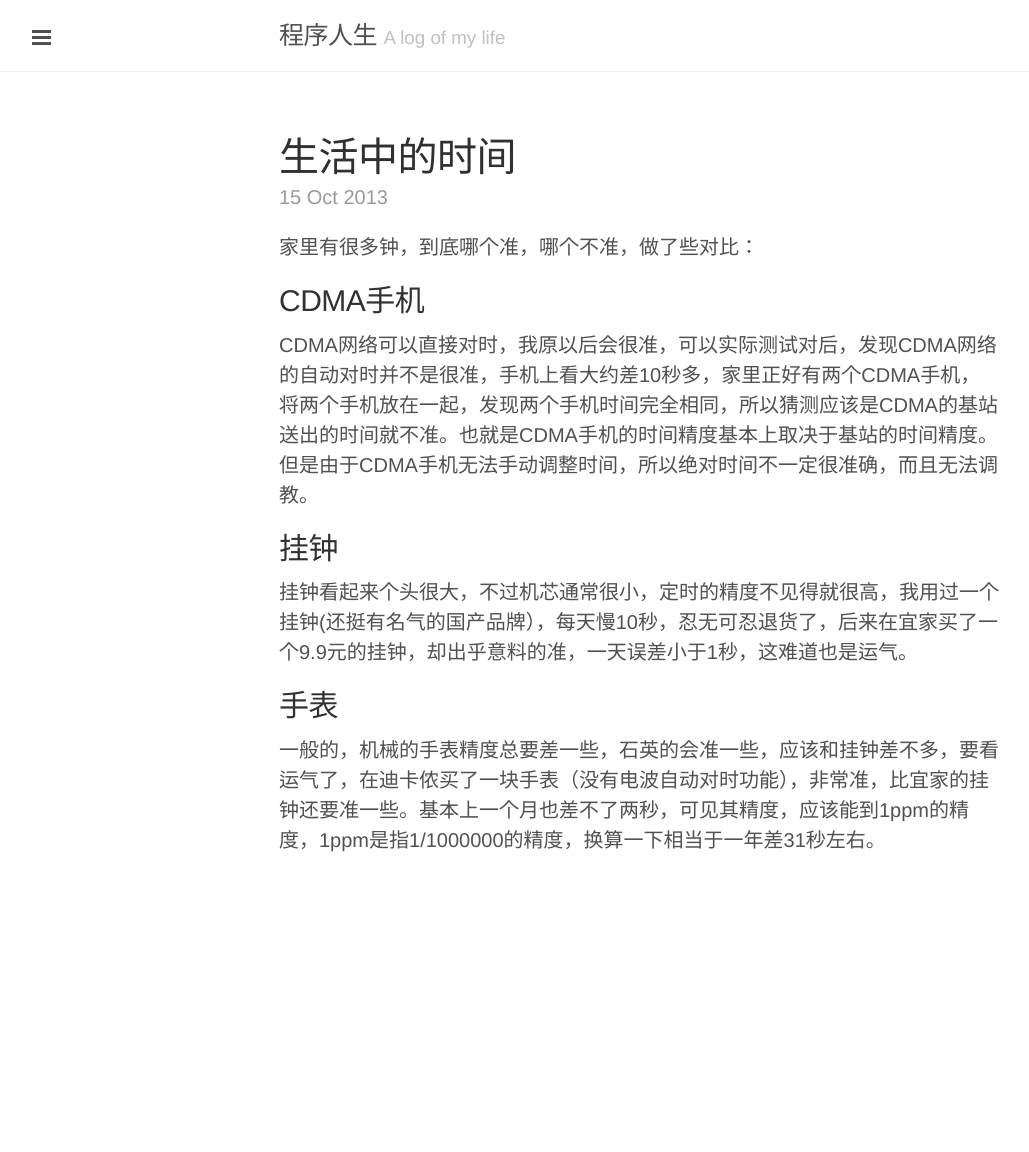
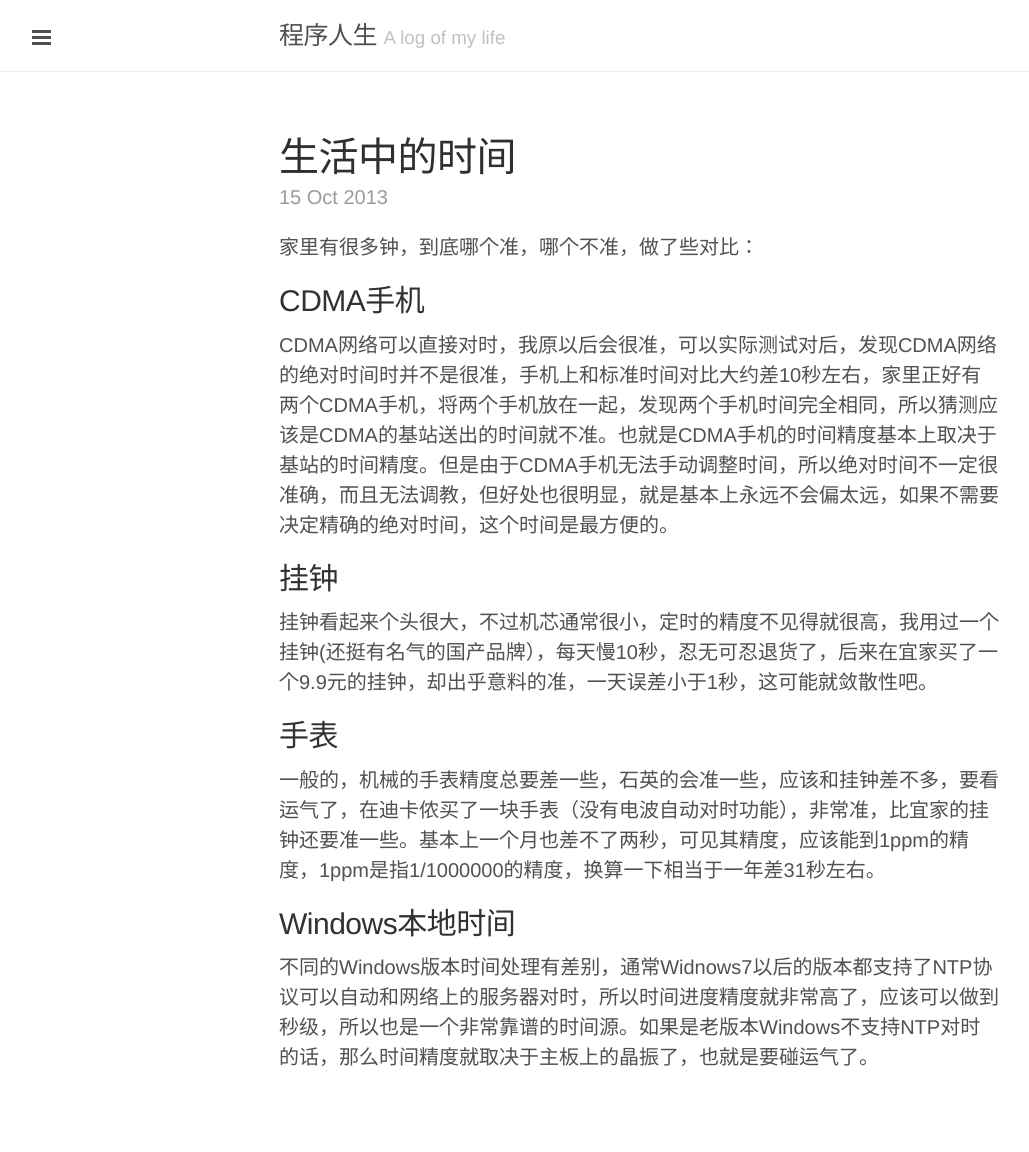
Before and after one commit to liuzhongshu/liuzhongshu.github.io, a Jekyll site: the page built from _posts/2013-10-15-time.markdown, in a window 1280 px wide. Shown: the whole page, without its empty margins (1-1030 px from the left). Built offline with Jekyll 4.4.1, drawn with Linux system fonts in a browser that asks for light colours; comment, search, counter and statistics services are not loaded; before the commit the page ends 935 px from its top, so only the background shows below that.

Commit message:
Post update: 生活中的时间

```diff
--- a/_posts/2013-10-15-time.markdown
+++ b/_posts/2013-10-15-time.markdown
@@ -7,12 +7,16 @@ layout: post
 
 ## CDMA手机
 
-CDMA网络可以直接对时，我原以后会很准，可以实际测试对后，发现CDMA网络的自动对时并不是很准，手机上看大约差10秒多，家里正好有两个CDMA手机，将两个手机放在一起，发现两个手机时间完全相同，所以猜测应该是CDMA的基站送出的时间就不准。也就是CDMA手机的时间精度基本上取决于基站的时间精度。但是由于CDMA手机无法手动调整时间，所以绝对时间不一定很准确，而且无法调教。
+CDMA网络可以直接对时，我原以后会很准，可以实际测试对后，发现CDMA网络的绝对时间时并不是很准，手机上和标准时间对比大约差10秒左右，家里正好有两个CDMA手机，将两个手机放在一起，发现两个手机时间完全相同，所以猜测应该是CDMA的基站送出的时间就不准。也就是CDMA手机的时间精度基本上取决于基站的时间精度。但是由于CDMA手机无法手动调整时间，所以绝对时间不一定很准确，而且无法调教，但好处也很明显，就是基本上永远不会偏太远，如果不需要决定精确的绝对时间，这个时间是最方便的。
 
 ## 挂钟
 
-挂钟看起来个头很大，不过机芯通常很小，定时的精度不见得就很高，我用过一个挂钟(还挺有名气的国产品牌），每天慢10秒，忍无可忍退货了，后来在宜家买了一个9.9元的挂钟，却出乎意料的准，一天误差小于1秒，这难道也是运气。
+挂钟看起来个头很大，不过机芯通常很小，定时的精度不见得就很高，我用过一个挂钟(还挺有名气的国产品牌），每天慢10秒，忍无可忍退货了，后来在宜家买了一个9.9元的挂钟，却出乎意料的准，一天误差小于1秒，这可能就敛散性吧。
 
 ## 手表
 
 一般的，机械的手表精度总要差一些，石英的会准一些，应该和挂钟差不多，要看运气了，在迪卡侬买了一块手表（没有电波自动对时功能），非常准，比宜家的挂钟还要准一些。基本上一个月也差不了两秒，可见其精度，应该能到1ppm的精度，1ppm是指1/1000000的精度，换算一下相当于一年差31秒左右。
+
+## Windows本地时间
+
+不同的Windows版本时间处理有差别，通常Widnows7以后的版本都支持了NTP协议可以自动和网络上的服务器对时，所以时间进度精度就非常高了，应该可以做到秒级，所以也是一个非常靠谱的时间源。如果是老版本Windows不支持NTP对时的话，那么时间精度就取决于主板上的晶振了，也就是要碰运气了。
```
